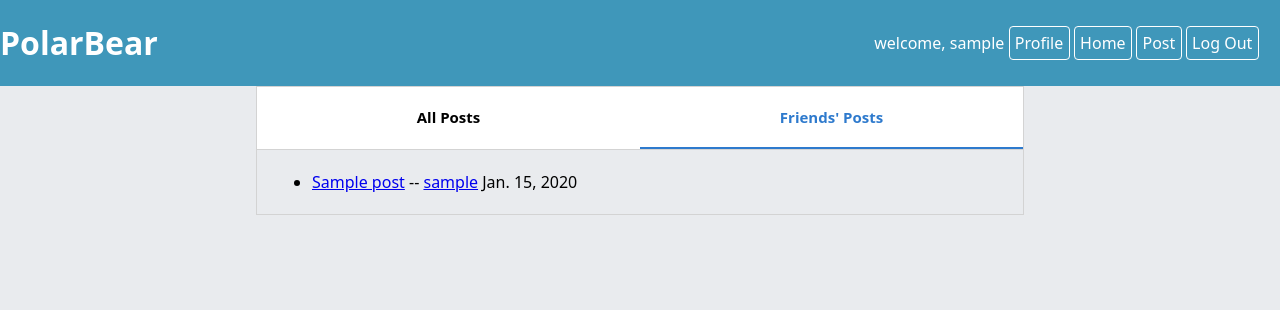
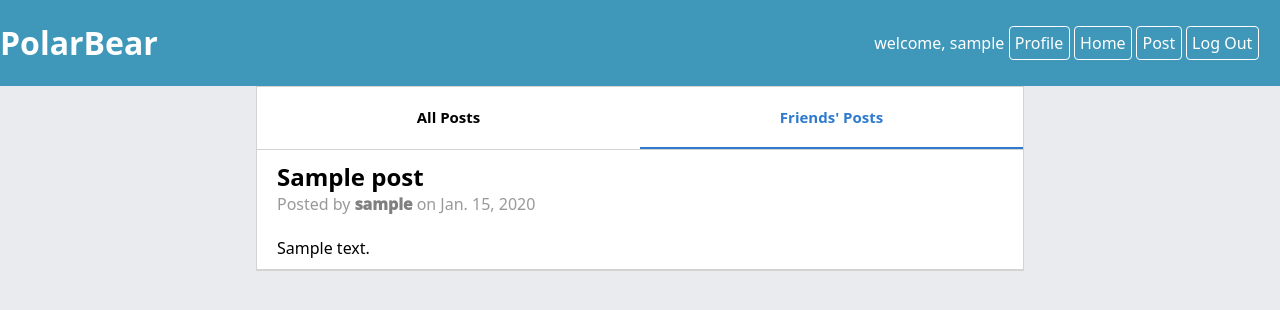
Before and after one commit to petelliott/CMPUT404-project, a Django app: page /blog/posts/friends in a window 1280 px wide. Shown: the top 310 px of the page. Run offline with Django 3.2, Linux system fonts and the light colour scheme; a user stored in the database is signed in; tables that the repository leaves empty hold one stand-in row (values such as "Sample post").

Commit message:
Posts restyled

```diff
--- a/blog/static/blog/postfeed.css
+++ b/blog/static/blog/postfeed.css
@@ -26,11 +26,6 @@
     border-bottom: 2px solid #2e7acd;
 }
 
-
-.content {
-    padding: 5px 15px;
-}
-
 .home-body{
     margin-left:20%;
     margin-right:20%;
@@ -38,3 +33,40 @@
     border-color: lightgray;
     border-width: 1px;
 }
+
+.posts {
+    padding: 10px 20px 10px 20px;
+    list-style-type:none;
+    border-bottom: 1px solid lightgray;
+    background-color: white;
+    cursor: pointer;
+}
+
+.ptitle {
+    color: black;
+    font-size: 18pt;
+    font-weight: 800;
+}
+
+.posts a {
+    text-decoration: none;
+    color: grey;
+    font-weight: 1000;
+}
+
+.posts a:hover {
+    text-decoration: underline;
+}
+
+.posts:hover {
+    background-color: #bedeff49;
+    transition: 0.2s;
+}
+
+.pbody{
+    color:rgba(128, 128, 128, 0.801);
+}
+
+.pcontent{
+    color:black;
+}
--- a/blog/templates/blog/postlist.html
+++ b/blog/templates/blog/postlist.html
@@ -16,21 +16,22 @@
   </div>
 
   <div class="content">
-      <div class="posts">
-          <ul>
-            {% for post in posts %}
-            <li>
-              <a href="{% url 'viewpost' post.pk|urlencode:"" %}">{{ post.title }}</a>
-              --
-              <a href="{% url 'profile' post.author.pk|urlencode:"" %}">{{ post.author.user.username }}</a>
-              <span>{{ post.date }}</span>
-            </li>
-            {% endfor %}
-          </ul>
+
+    {% for post in posts %}
+    <div class="posts" onclick="location.href='{% url 'viewpost' post.pk|urlencode:"" %}';">
+      <div class="phead">
+        <div class="ptitle">{{ post.title }}</div>
       </div>
-  </div>
+      <div class="pbody">
+        Posted by <a href="{% url 'profile' post.author.pk|urlencode:"" %}">{{ post.author.user.username }}</a>
+        on <span>{{ post.date }}</span><br><br>
+        <div class="pcontent">{{ post.content }}</div>
+      </div>
+    </div>
+    {% endfor %}
 
 
+  </div>
 
 </div>
 
```
